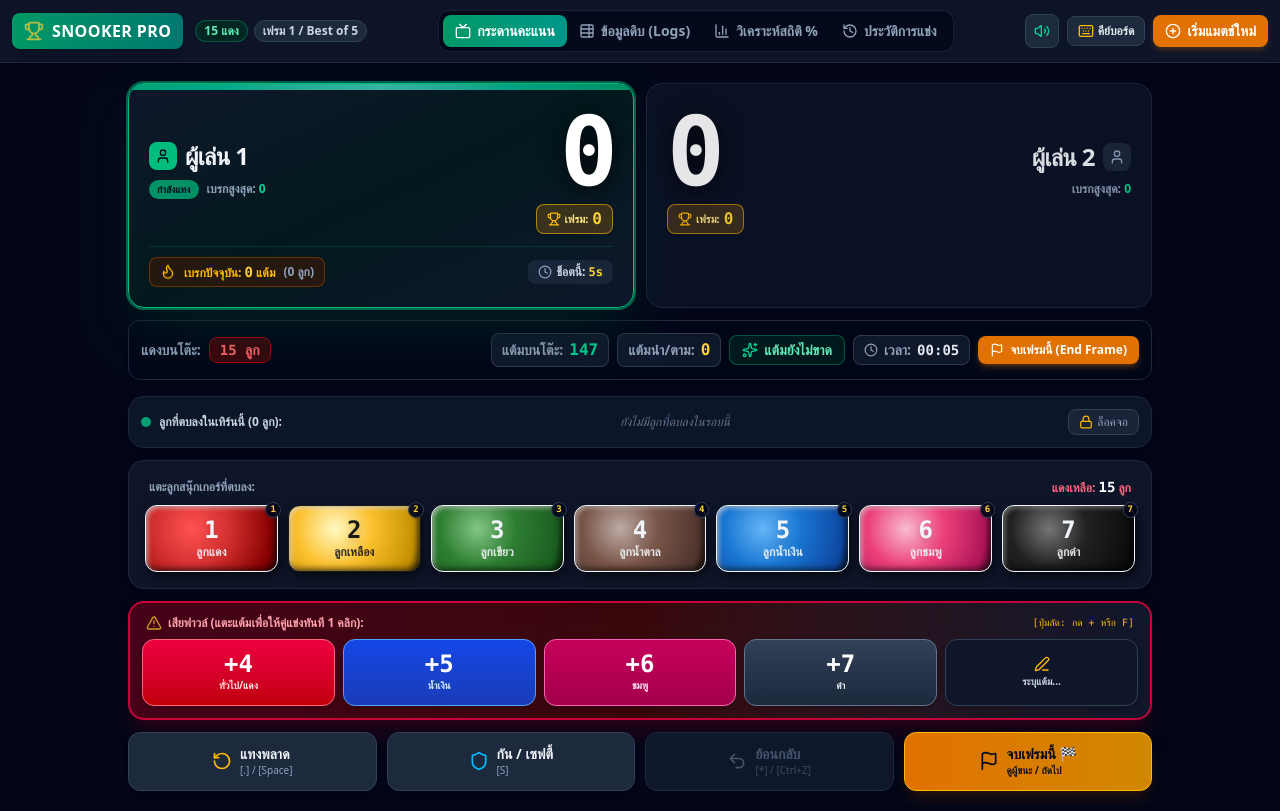
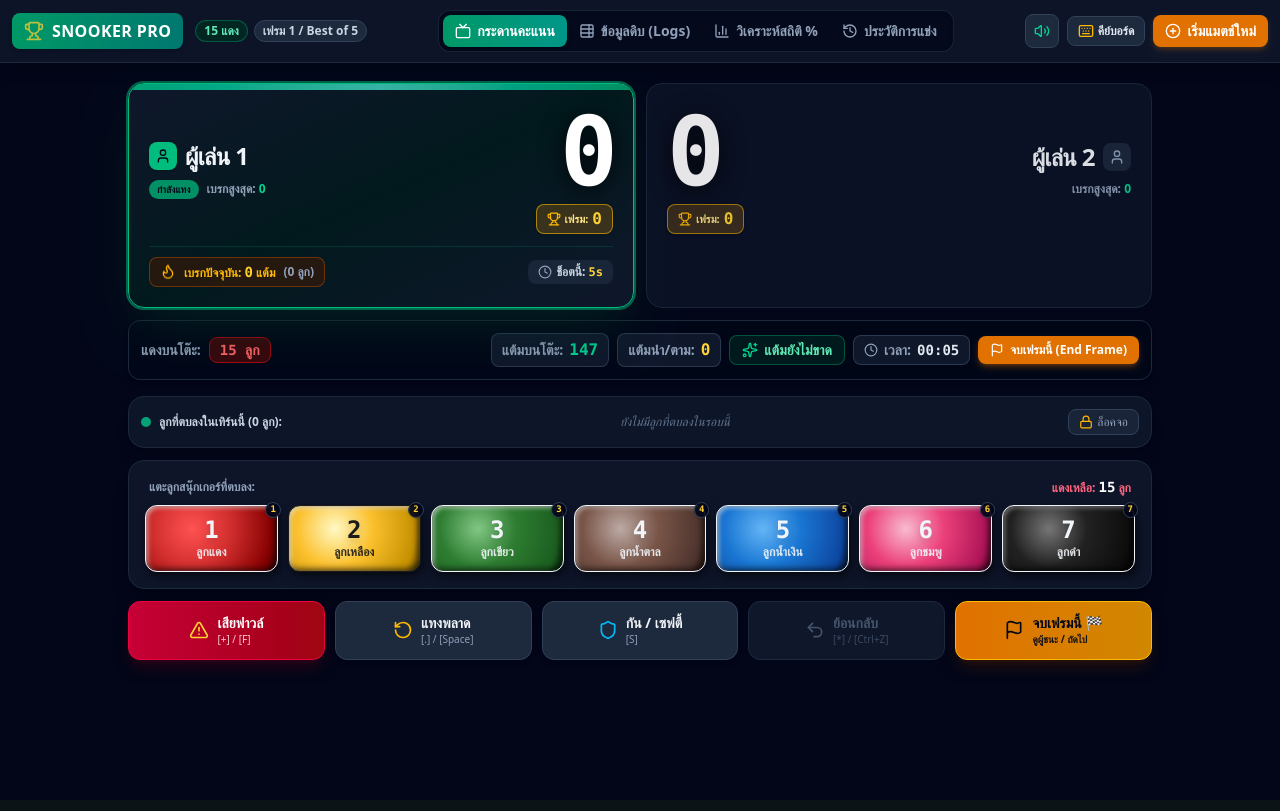
Before and after one commit to panuwatch-pop/snooker-analyzer, a React (Vite) app: page / in a window 1280 px wide. Built offline with nearby package versions, Linux system fonts and the light colour scheme.

Commit message:
Restore clean 5-column action bar and sleek popup

```diff
--- a/src/components/BallPots.tsx
+++ b/src/components/BallPots.tsx
@@ -150,66 +150,19 @@ export const BallPots: React.FC<BallPotsProps> = ({
         </div>
       </div>
 
-      {/* Direct Foul Quick Action Bar (1-Click Instant Foul) */}
-      <div className="bg-gradient-to-r from-rose-950/90 via-red-950/80 to-slate-900 border-2 border-rose-600/80 rounded-2xl p-2.5 sm:p-3 shadow-xl shadow-rose-950/40 space-y-2">
-        <div className="flex items-center justify-between text-xs font-extrabold text-white px-1">
-          <div className="flex items-center space-x-1.5 text-rose-300">
-            <AlertTriangle className="w-4 h-4 text-amber-300 flex-shrink-0 animate-pulse" />
-            <span>เสียฟาวล์ (แตะแต้มเพื่อให้คู่แข่งทันที 1 คลิก):</span>
+      {/* Main Action Controls: Foul, Miss, Safety, Undo, End Frame */}
+      <div className="grid grid-cols-2 sm:grid-cols-5 gap-2.5">
+        <button
+          onClick={onOpenFoulModal}
+          className="flex items-center justify-center space-x-2 bg-gradient-to-r from-rose-700 to-red-800 hover:from-rose-600 hover:to-red-700 text-white font-extrabold py-3 px-3 rounded-xl border border-rose-600 shadow-lg shadow-rose-950/50 cursor-pointer active:scale-98 transition-all"
+        >
+          <AlertTriangle className="w-5 h-5 text-amber-300 flex-shrink-0" />
+          <div className="text-left">
+            <div className="text-xs sm:text-sm leading-tight">เสียฟาวล์</div>
+            <div className="text-[10px] text-rose-200 font-normal">[+] / [F]</div>
           </div>
-          <span className="text-[10px] text-amber-400 font-mono font-normal">[ปุ่มลัด: กด + หรือ F]</span>
-        </div>
+        </button>
 
-        <div className="grid grid-cols-5 gap-1.5 sm:gap-2">
-          <button
-            type="button"
-            onClick={() => onDirectFoul(4)}
-            className="py-2.5 sm:py-3 px-1.5 rounded-xl bg-gradient-to-b from-rose-600 to-red-700 hover:from-rose-500 hover:to-red-600 text-white font-black border border-rose-400 shadow-md active:scale-95 transition-all cursor-pointer flex flex-col items-center justify-center"
-          >
-            <span className="font-mono text-xl sm:text-2xl leading-none">+4</span>
-            <span className="text-[9px] sm:text-[10px] text-rose-100 font-bold mt-0.5">ทั่วไป/แดง</span>
-          </button>
-
-          <button
-            type="button"
-            onClick={() => onDirectFoul(5)}
-            className="py-2.5 sm:py-3 px-1.5 rounded-xl bg-gradient-to-b from-blue-700 to-blue-800 hover:from-blue-600 hover:to-blue-700 text-white font-black border border-blue-400 shadow-md active:scale-95 transition-all cursor-pointer flex flex-col items-center justify-center"
-          >
-            <span className="font-mono text-xl sm:text-2xl leading-none">+5</span>
-            <span className="text-[9px] sm:text-[10px] text-blue-100 font-bold mt-0.5">น้ำเงิน</span>
-          </button>
-
-          <button
-            type="button"
-            onClick={() => onDirectFoul(6)}
-            className="py-2.5 sm:py-3 px-1.5 rounded-xl bg-gradient-to-b from-pink-700 to-pink-800 hover:from-pink-600 hover:to-pink-700 text-white font-black border border-pink-400 shadow-md active:scale-95 transition-all cursor-pointer flex flex-col items-center justify-center"
-          >
-            <span className="font-mono text-xl sm:text-2xl leading-none">+6</span>
-            <span className="text-[9px] sm:text-[10px] text-pink-100 font-bold mt-0.5">ชมพู</span>
-          </button>
-
-          <button
-            type="button"
-            onClick={() => onDirectFoul(7)}
-            className="py-2.5 sm:py-3 px-1.5 rounded-xl bg-gradient-to-b from-slate-700 to-slate-800 hover:from-slate-600 hover:to-slate-700 text-white font-black border border-slate-500 shadow-md active:scale-95 transition-all cursor-pointer flex flex-col items-center justify-center"
-          >
-            <span className="font-mono text-xl sm:text-2xl leading-none">+7</span>
-            <span className="text-[9px] sm:text-[10px] text-slate-200 font-bold mt-0.5">ดำ</span>
-          </button>
-
-          <button
-            type="button"
-            onClick={onOpenFoulModal}
-            className="py-2.5 sm:py-3 px-1 rounded-xl bg-slate-900/90 hover:bg-slate-800 text-slate-200 font-bold border border-slate-700 shadow-md active:scale-95 transition-all cursor-pointer flex flex-col items-center justify-center"
-          >
-            <Edit3 className="w-4 h-4 text-amber-400" />
-            <span className="text-[10px] text-slate-300 font-bold mt-0.5">ระบุแต้ม...</span>
-          </button>
-        </div>
-      </div>
-
-      {/* Main Action Controls: Miss, Safety, Undo, End Frame */}
-      <div className="grid grid-cols-2 sm:grid-cols-4 gap-2.5">
         <button
           onClick={() => onEndTurn('miss')}
           className="flex items-center justify-center space-x-2 bg-slate-800 hover:bg-slate-700 text-slate-100 font-extrabold py-3 px-3 rounded-xl border border-slate-700 shadow-md cursor-pointer active:scale-98 transition-all"
@@ -250,7 +203,7 @@ export const BallPots: React.FC<BallPotsProps> = ({
 
         <button
           onClick={onEndFrame}
-          className="flex items-center justify-center space-x-2 bg-gradient-to-r from-amber-600 to-yellow-600 hover:from-amber-500 hover:to-yellow-500 text-white font-extrabold py-3 px-3 rounded-xl border border-amber-400 shadow-lg shadow-amber-950/50 cursor-pointer active:scale-98 transition-all"
+          className="col-span-2 sm:col-span-1 flex items-center justify-center space-x-2 bg-gradient-to-r from-amber-600 to-yellow-600 hover:from-amber-500 hover:to-yellow-500 text-white font-extrabold py-3 px-3 rounded-xl border border-amber-400 shadow-lg shadow-amber-950/50 cursor-pointer active:scale-98 transition-all"
         >
           <Flag className="w-5 h-5 text-slate-950 flex-shrink-0" />
           <div className="text-left text-slate-950">
```
